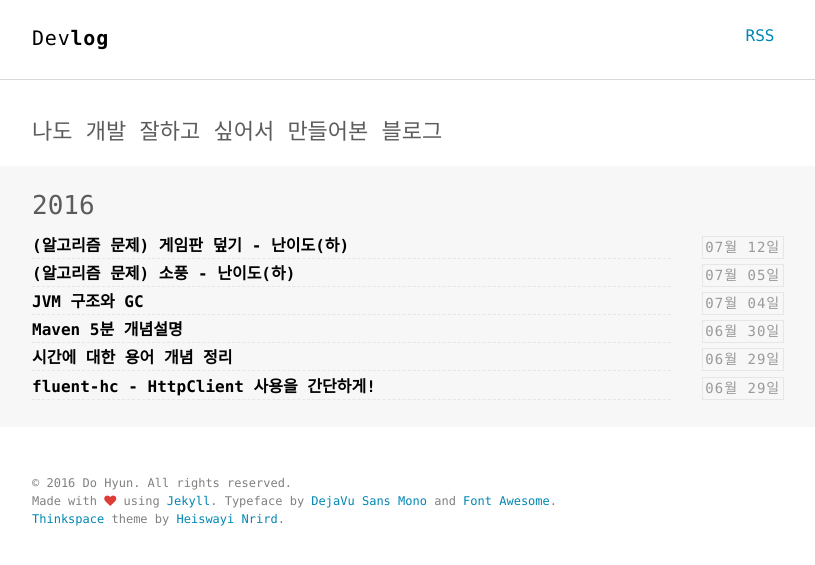
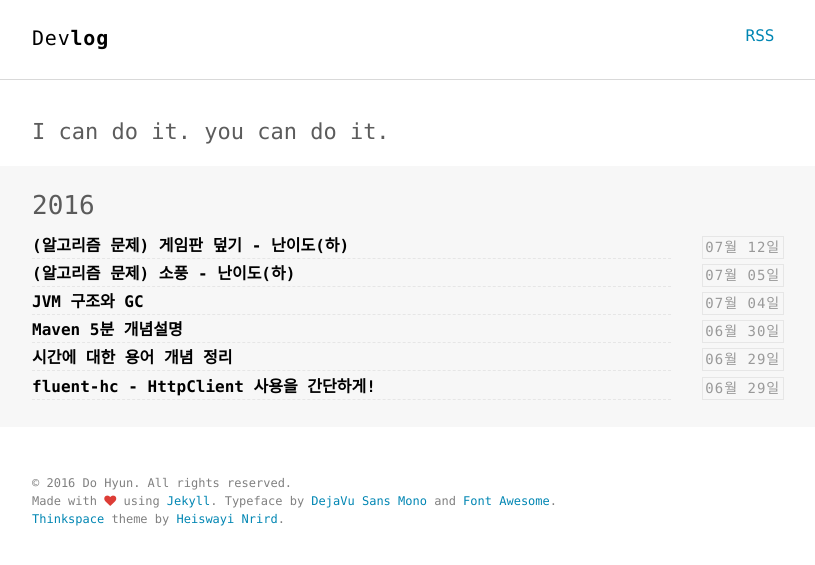
Before and after one commit to ilhsu/ilhsu.github.io, a Jekyll site: the page built from index.html, in a window 1280 px wide. Shown: the top 565 px of the page, without its empty margins (232-1047 px from the left). Built offline with Jekyll 4.4.1, drawn with Linux system fonts in a browser that asks for light colours.

Commit message:
intro 수정

```diff
--- a/_includes/intro.html
+++ b/_includes/intro.html
@@ -1,5 +1,5 @@
 <section class="intro">
   <div class="container">
-    <p class="lead">나도 개발 잘하고 싶어서 만들어본 블로그</p>
+    <p class="lead">I can do it. you can do it.</p>
   </div>
 </section>
```
